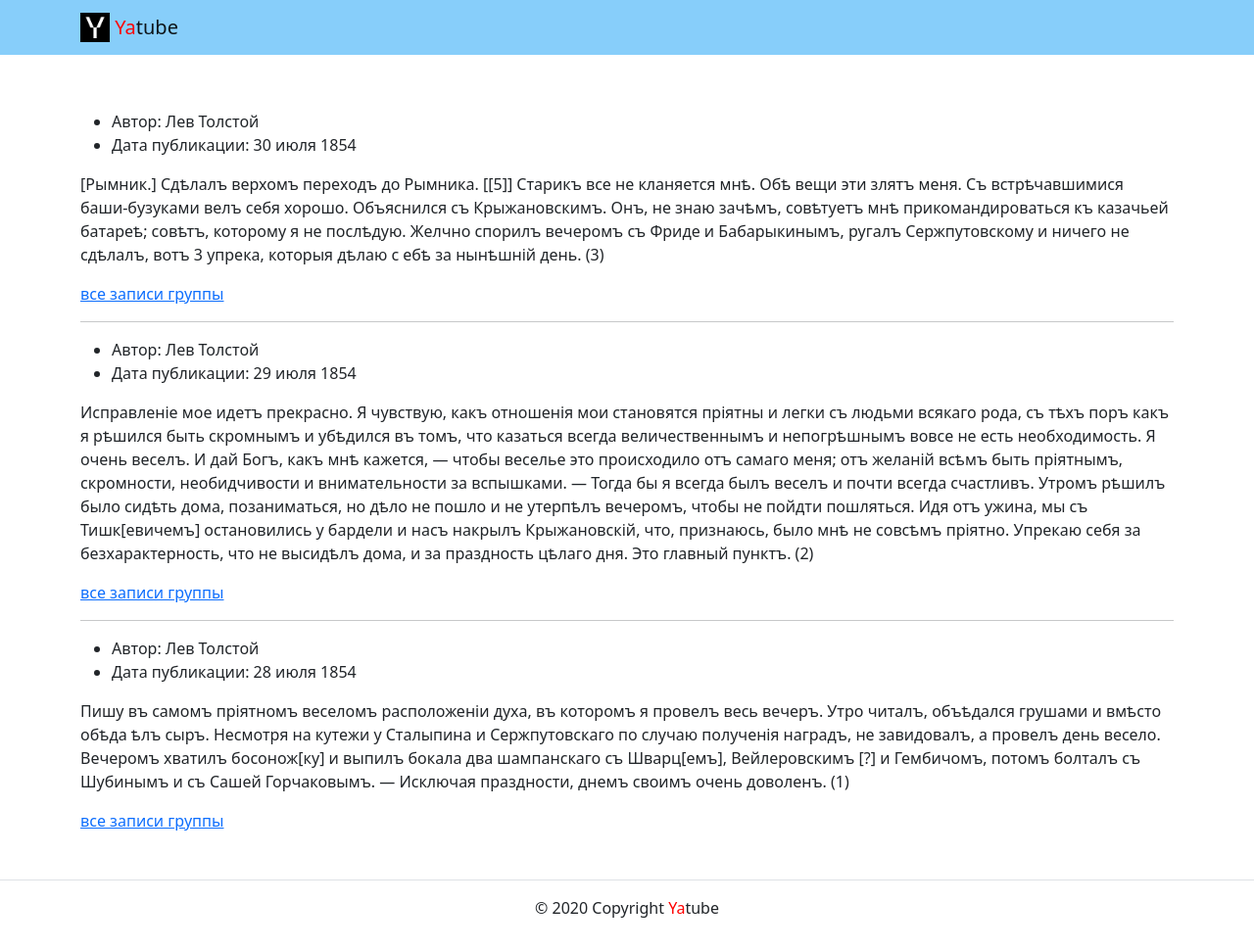
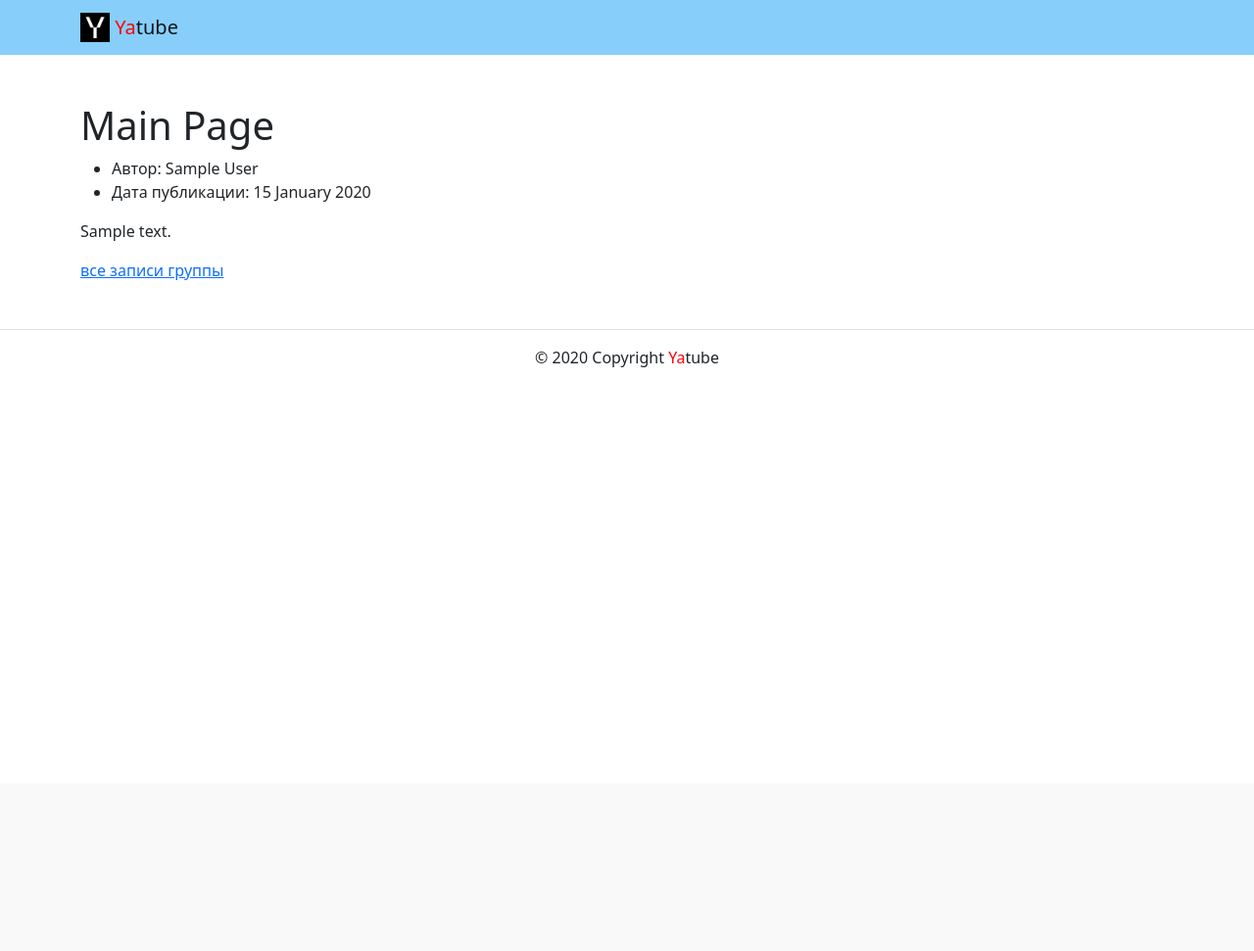
Before and after one commit to ArtemKAF/yatube_project, a Django app: page / in a window 1280 px wide. Shown: the whole page at 98% size. After the commit the page ends 375 px from the top, so only its background shows below. Run offline with Django 3.2, Linux system fonts and the light colour scheme; tables that the repository leaves empty hold one stand-in row (values such as "Sample post"); some libraries are stand-ins or nearby versions.

Commit message:
Rollback changes in view finction to get description page. Modified template index to display posts on main page

```diff
--- a/yatube/posts/views.py
+++ b/yatube/posts/views.py
@@ -8,6 +8,7 @@ def index(request):
     template = 'posts/index.html'
     posts = Post.objects.order_by('-pub_date')[:10]
     context ={
+        'text': 'Main Page',
         'posts': posts,
     }
     return render(request, template, context)
--- a/yatube/templates/posts/index.html
+++ b/yatube/templates/posts/index.html
@@ -7,67 +7,21 @@
       <div class="container py-5">
         <h1>{{ text }}</h1>
         <article>
+          {% for post in posts %}
             <ul>
               <li>
-              Автор: Лев Толстой
+                Автор: {{ post.author.get_full_name }}
               </li>
               <li>
-              Дата публикации: 30 июля 1854
+                Дата публикации: {{ post.pub_date|date:"d E Y" }}
               </li>
             </ul>
             <p>
-            [Рымник.] Сдѣлалъ верхомъ переходъ до Рымника. [[5]] Старикъ все не кланяется мнѣ.
-            Обѣ вещи эти злятъ меня. Съ встрѣчавшимися баши-бузуками велъ себя хорошо.
-            Объяснился съ Крыжановскимъ. Онъ, не знаю зачѣмъ, совѣтуетъ мнѣ прикомандироваться
-            къ казачьей батареѣ; совѣтъ, которому я не послѣдую. Желчно спорилъ вечеромъ съ Фриде
-            и Бабарыкинымъ, ругалъ Сержпутовскому и ничего не сдѣлалъ, вотъ 3 упрека, которыя дѣлаю с
-            ебѣ за нынѣшній день. (3)
+              {{ post.text }}
             </p>
             <a href={% url 'posts:group_posts' %}>все записи группы</a>
-        </article>
-        <hr>
-        <article>
-          <ul>
-            <li>
-              Автор: Лев Толстой
-            </li>
-            <li>
-              Дата публикации: 29 июля 1854
-            </li>
-          </ul>
-          <p>
-            Исправленіе мое идетъ прекрасно. Я чувствую, какъ отношенія мои становятся пріятны и легки
-            съ людьми всякаго рода, съ тѣхъ поръ какъ я рѣшился быть скромнымъ и убѣдился въ томъ,
-            что казаться всегда величественнымъ и непогрѣшнымъ вовсе не есть необходимость. Я очень
-            веселъ. И дай Богъ, какъ мнѣ кажется, — чтобы веселье это происходило отъ самаго меня;
-            отъ желаній всѣмъ быть пріятнымъ, скромности, необидчивости и внимательности за вспышками.
-            — Тогда бы я всегда былъ веселъ и почти всегда счастливъ.
-            Утромъ рѣшилъ было сидѣть дома, позаниматься, но дѣло не пошло и не утерпѣлъ вечеромъ,
-            чтобы не пойдти пошляться. Идя отъ ужина, мы съ Тишк[евичемъ] остановились у бардели и насъ
-            накрылъ Крыжановскій, что, признаюсь, было мнѣ не совсѣмъ пріятно. Упрекаю себя за
-            безхарактерность, что не высидѣлъ дома, и зa праздность цѣлаго дня. Это главный пунктъ. (2)
-          </p>
-          <a href={% url 'posts:group_posts' %}>все записи группы</a>
-        </article>
-        <hr>
-        <article>
-          <ul>
-            <li>
-              Автор: Лев Толстой
-            </li>
-            <li>
-              Дата публикации: 28 июля 1854
-            </li>
-          </ul>
-          <p>
-            Пишу въ самомъ пріятномъ веселомъ расположеніи духа, въ которомъ я провелъ весь вечеръ.
-            Утро читалъ, объѣдался грушами и вмѣсто обѣда ѣлъ сыръ. Несмотря на кутежи у Сталыпина и
-            Сержпутовскаго по случаю полученія наградъ, не завидовалъ, а провелъ день весело. Вечеромъ
-            хватилъ босонож[ку] и выпилъ бокала два шампанскаго съ Шварц[емъ], Вейлеровскимъ [?] и
-            Гембичомъ, потомъ болталъ съ Шубинымъ и съ Сашей Горчаковымъ. — Исключая праздности,
-            днемъ своимъ очень доволенъ. (1)
-          </p>
-          <a href={% url 'posts:group_posts' %}>все записи группы</a>
+            {% if not forloop.last %}<hr>{% endif %}
+          {% endfor %}
         </article>
         <!-- под последним постом нет линии -->
       </div>
```
Lines whose indentation alone changed are shown as unchanged.
